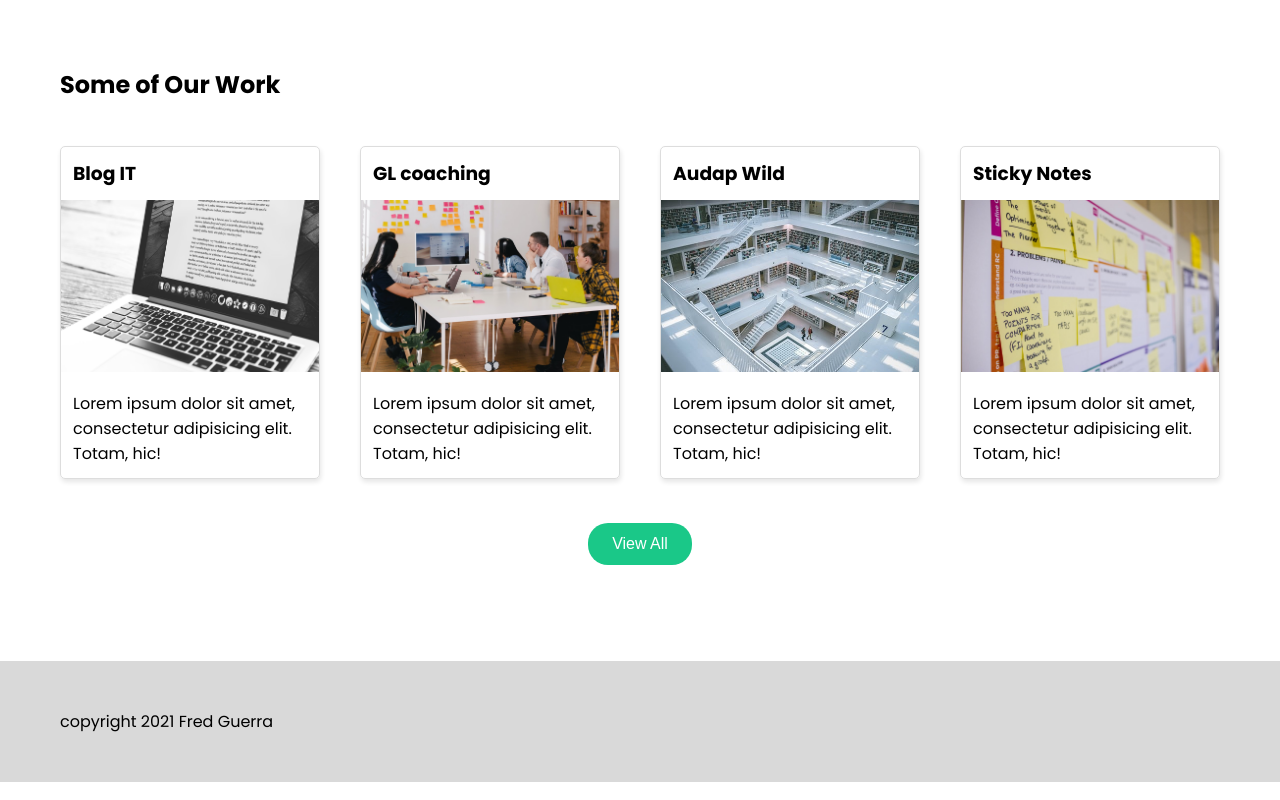
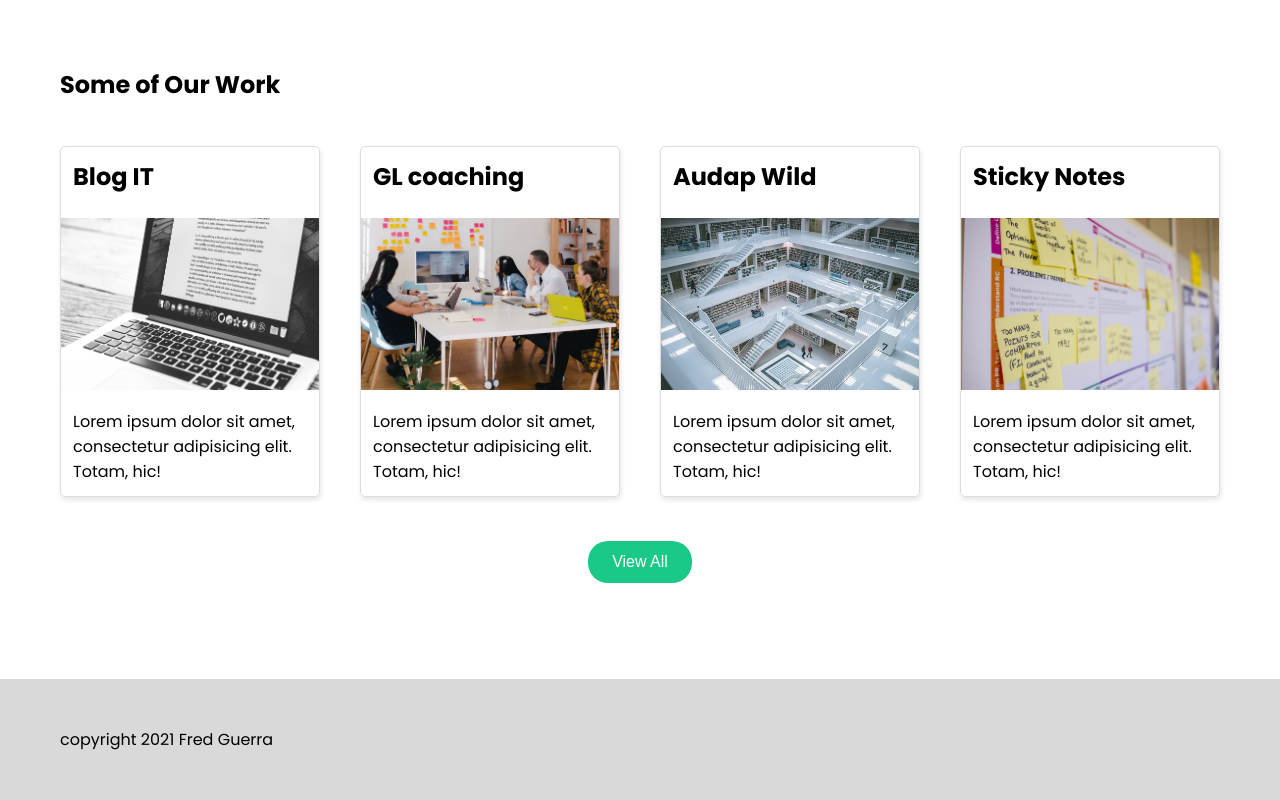
Before and after one commit to fred-fittywebdev/sass-library, a website: page website.html in a window 1280 px wide. Shown: the part 1023-1823 px from the top of the page. Drawn offline with Linux system fonts and the light colour scheme.

Commit message:
modifications de certains fichiers html

```diff
--- a/sass/_base.scss
+++ b/sass/_base.scss
@@ -5,6 +5,10 @@
 * {
   color: inherit;
   margin: 0;
+}
+
+html {
+    scroll-behavior: smooth;
 }
 
 body {
--- a/website.html
+++ b/website.html
@@ -75,7 +75,7 @@
         <div class="row gap-2">
           <div class="col-12-xs col-6-md col-3-lg">
             <div class="card p-0">
-              <h3 class="card-title m-1">Blog IT</h3>
+              <h3 class="card__title m-1">Blog IT</h3>
               <img src="img/blog.jpeg" alt="" />
               <p class="m-1">
                 Lorem ipsum dolor sit amet, consectetur adipisicing elit. Totam,
@@ -85,7 +85,7 @@
           </div>
           <div class="col-12-xs col-6-md col-3-lg">
             <div class="card p-0">
-              <h3 class="card-title m-1">GL coaching</h3>
+              <h3 class="card__title m-1">GL coaching</h3>
               <img src="img/coach.jpeg" alt="" />
               <p class="m-1">
                 Lorem ipsum dolor sit amet, consectetur adipisicing elit. Totam,
@@ -95,7 +95,7 @@
           </div>
           <div class="col-12-xs col-6-md col-3-lg">
             <div class="card p-0">
-              <h3 class="card-title m-1">Audap Wild</h3>
+              <h3 class="card__title m-1">Audap Wild</h3>
               <img src="img/biblio.jpeg" alt="" />
               <p class="m-1">
                 Lorem ipsum dolor sit amet, consectetur adipisicing elit. Totam,
@@ -105,7 +105,7 @@
           </div>
           <div class="col-12-xs col-6-md col-3-lg">
             <div class="card p-0">
-              <h3 class="card-title m-1">Sticky Notes</h3>
+              <h3 class="card__title m-1">Sticky Notes</h3>
               <img src="img/notes.jpeg" alt="" />
               <p class="m-1">
                 Lorem ipsum dolor sit amet, consectetur adipisicing elit. Totam,
```
Also changed, not shown: css/index.css.
